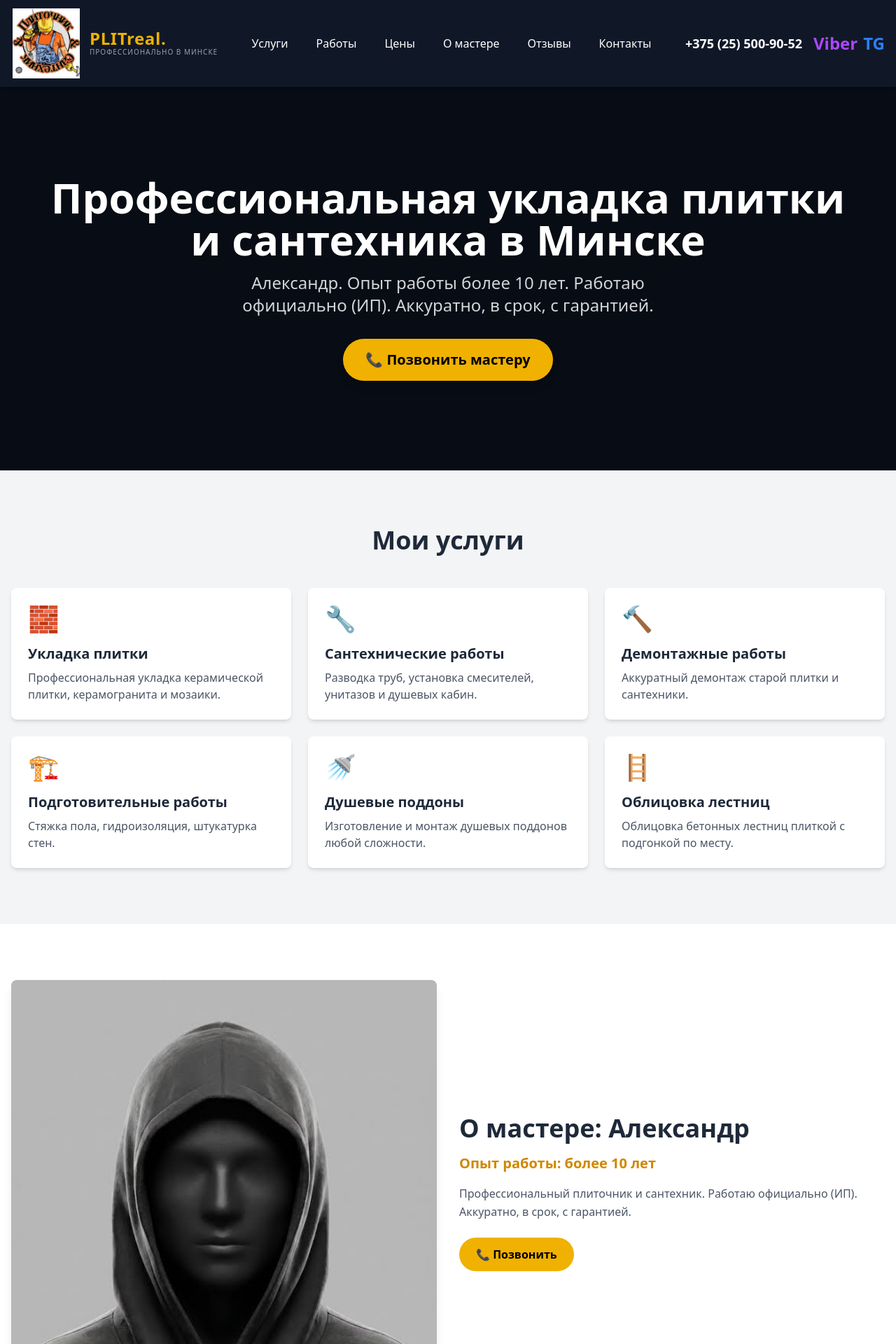
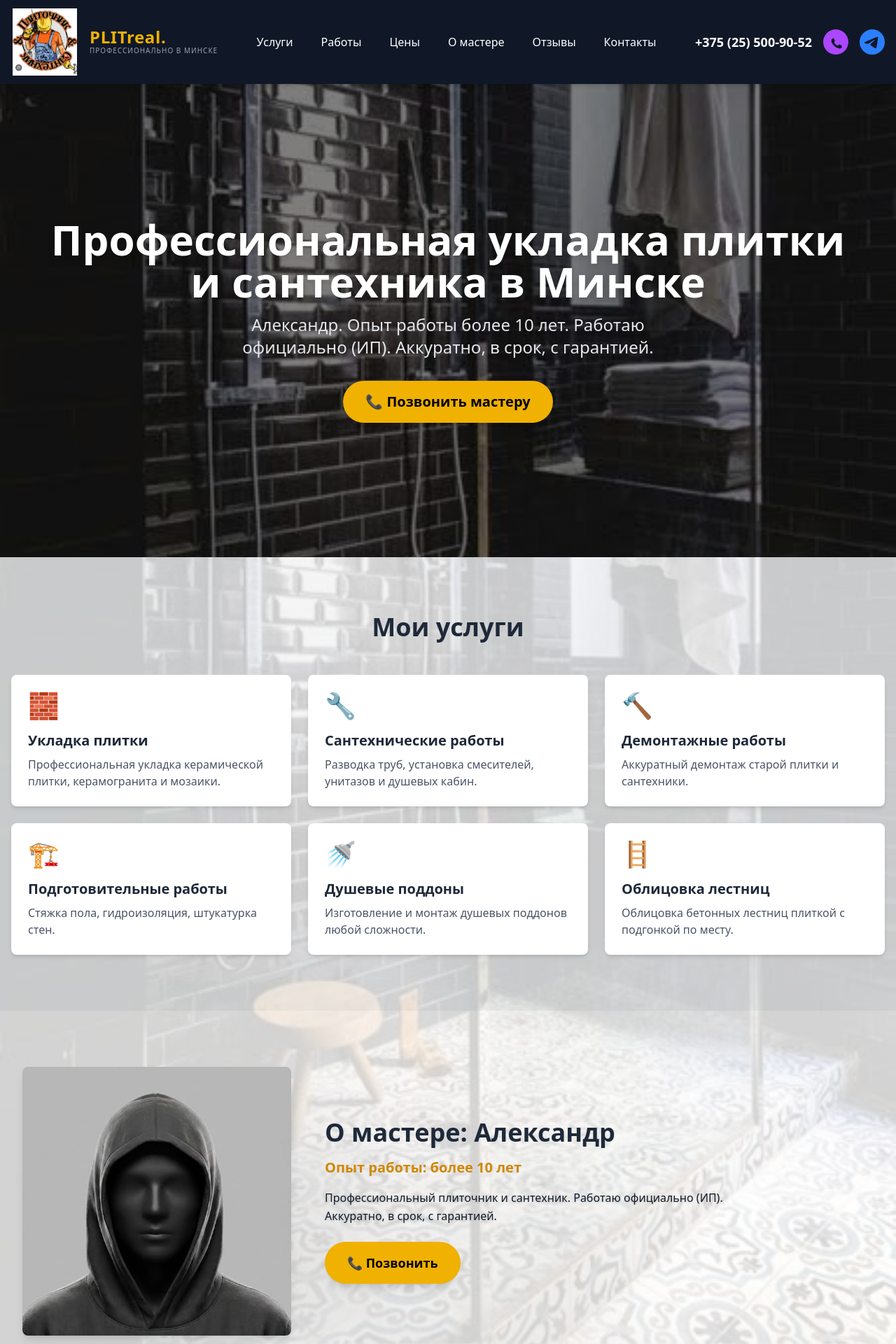
Before and after one commit to MagicKode/plit_real_front, an Angular app: page / in a window 1280 px wide. Shown: the top 1920 px of the page at 70% size. Built offline with nearby package versions, Linux system fonts and the light colour scheme.

Commit message:
designe refactoring

```diff
--- a/src/app/app.html
+++ b/src/app/app.html
@@ -1,3 +1,4 @@
+<div class="min-h-screen bg-cover bg-center bg-fixed" style="background-image: url('/background/background.jpeg');">
 <app-header></app-header>
 <app-hero></app-hero>
 <app-services id="services"></app-services>
@@ -12,3 +13,4 @@
 <app-reviews id="reviews"></app-reviews>
 <app-contacts id="contacts"></app-contacts>
 <router-outlet></router-outlet>
+</div>
--- a/src/app/components/about/about.html
+++ b/src/app/components/about/about.html
@@ -1,9 +1,9 @@
-<section class="py-20 bg-white">
+<section class="py-20 bg-white/80">
   <div class="container mx-auto px-4 flex flex-col md:flex-row items-center gap-8">
 
     <!-- Фото мастера -->
-    <div class="w-full md:w-1/2">
-      <img src="master.jpeg" alt="Мастер Александр" class="w-full h-auto rounded-lg shadow-lg object-cover">
+    <div class="w-full md:w-1/3 flex justify-center">
+      <img src="master.jpeg" alt="Мастер Александр" class="w-full max-w-xs md:max-w-sm h-auto rounded-lg shadow-lg object-cover">
     </div>
 
     <!-- Текст -->
@@ -14,10 +14,10 @@
       <p class="text-xl text-yellow-600 font-semibold mb-4">
         Опыт работы: {{ experience }}
       </p>
-      <p class="text-gray-600 mb-6 leading-relaxed">
+      <p class="text-gray-900 font-medium mb-6 leading-relaxed drop-shadow-sm">
         {{ description }}
       </p>
-      <a href="tel:+375255009052" class="inline-block bg-yellow-500 hover:bg-yellow-600 text-black font-bold px-6 py-3 rounded-full transition">
+      <a href="tel:+375255009052" class="inline-block bg-yellow-500 hover:bg-yellow-600 text-black font-bold text-lg px-8 py-4 rounded-full transition shadow-lg transform hover:scale-105">
         📞 Позвонить
       </a>
     </div>
--- a/src/app/components/contacts/contacts.html
+++ b/src/app/components/contacts/contacts.html
@@ -1,4 +1,4 @@
-<section class="py-20 bg-gray-900 text-white">
+<section class="py-20 bg-gray-900/90 text-white">
   <div class="container mx-auto px-4 text-center">
     <h2 class="text-3xl md:text-4xl font-bold mb-8">Свяжитесь со мной</h2>
 
--- a/src/app/components/header/header.html
+++ b/src/app/components/header/header.html
@@ -2,8 +2,8 @@
   <div class="container mx-auto px-4 py-3 flex justify-between items-center">
 
     <!-- Логотип + Название -->
-    <div class="flex items-center gap-3 shrink-0">
-      <img src="logo/logo.png" alt="PLITreal логотип" class="h-25 w-25 object-contain">
+    <div class="flex items-center gap-4 shrink-0">
+      <img src="logo/logo.png" alt="PLITreal логотип" class="h-24 w-24 object-contain">
       <div class="flex flex-col">
         <span class="text-2xl font-bold text-yellow-500 leading-none tracking-wide">PLITreal.</span>
         <span class="text-[10px] text-gray-400 hidden lg:inline uppercase tracking-widest">профессионально в Минске</span>
@@ -20,16 +20,27 @@
       <button (click)="scrollTo('contacts')" class="hover:text-yellow-500 transition">Контакты</button>
     </nav>
 
-    <!-- Контакты -->
-    <div class="flex items-center gap-2 lg:gap-4 shrink-0">
+    <!-- Контакты (телефон + иконки) -->
+    <div class="hidden sm:flex items-center gap-4 shrink-0">
       <a href="tel:+375255009052" class="text-sm lg:text-lg font-semibold hover:text-yellow-500 transition whitespace-nowrap">
         +375 (25) 500-90-52
       </a>
-      <div class="hidden sm:flex gap-2">
-        <a href="viber://chat?number=%2B375255009052" class="text-purple-500 hover:text-purple-400 text-xl lg:text-2xl font-bold">Viber</a>
-        <a href="https://t.me/ваш_ник" class="text-blue-500 hover:text-blue-400 text-xl lg:text-2xl font-bold">TG</a>
+
+      <div class="flex items-center gap-4">
+        <!-- Viber -->
+        <a href="viber://chat?number=%2B375255009052" class="text-purple-500 hover:text-purple-400 transition" title="Viber">
+          <svg class="w-9 h-9" fill="currentColor" viewBox="0 0 24 24" xmlns="http://www.w3.org/2000/svg">
+            <path d="M11.983 0C5.368 0 0 5.368 0 11.983c0 6.616 5.368 11.983 11.983 11.983 6.616 0 11.983-5.367 11.983-11.983C23.966 5.368 18.599 0 11.983 0zm5.906 16.93c-.21.56-.84 1.04-1.58 1.19-.46.1-1.02.14-3.14-.7-2.58-1.02-4.25-3.63-4.38-3.8-.13-.17-1.05-1.4-1.05-2.67 0-1.27.66-1.89.89-2.15.23-.26.5-.33.67-.33.17 0 .34 0 .49.01.16.01.37-.06.58.44.21.5.72 1.76.78 1.89.06.13.1.28.02.45-.08.17-.12.27-.24.41-.12.14-.25.31-.36.41-.12.12-.24.25-.1.49.14.24.62 1.02 1.33 1.65.91.81 1.68 1.06 1.92 1.18.24.12.38.1.52-.06.14-.16.6-.7.76-.94.16-.24.32-.2.54-.12.22.08 1.4.66 1.64.78.24.12.4.18.46.28.06.1.06.58-.15 1.14z"/>
+          </svg>
+        </a>
+
+        <!-- Telegram -->
+        <a href="https://t.me/ваш_ник" class="text-blue-500 hover:text-blue-400 transition" title="Telegram">
+          <svg class="w-9 h-9" fill="currentColor" viewBox="0 0 24 24" xmlns="http://www.w3.org/2000/svg">
+            <path d="M11.944 0A12 12 0 0 0 0 12a12 12 0 0 0 12 12 12 12 0 0 0 12-12A12 12 0 0 0 12 0a12 12 0 0 0-.056 0zm4.962 7.224c.1-.002.321.023.465.14a.506.506 0 0 1 .171.325c.016.093.036.306.02.472-.18 1.898-.962 6.502-1.36 8.627-.168.9-.499 1.201-.82 1.23-.696.065-1.225-.46-1.9-.902-1.056-.693-1.653-1.124-2.678-1.8-1.185-.78-.417-1.21.258-1.91.177-.184 3.247-2.977 3.307-3.23.007-.032.014-.15-.056-.212s-.174-.041-.249-.024c-.106.024-1.793 1.14-5.061 3.345-.48.33-.913.49-1.302.48-.428-.008-1.252-.241-1.865-.44-.752-.245-1.349-.374-1.297-.789.027-.216.325-.437.893-.663 3.498-1.524 5.83-2.529 6.998-3.014 3.332-1.386 4.025-1.627 4.476-1.635z"/>
+          </svg>
+        </a>
       </div>
     </div>
-
   </div>
 </header>
--- a/src/app/components/hero/hero.html
+++ b/src/app/components/hero/hero.html
@@ -1,15 +1,15 @@
-<section class="relative bg-gray-900 text-white">
-  <!-- Затемнение фона -->
-  <div class="absolute inset-0 bg-black opacity-50"></div>
+<section
+  class="relative bg-cover bg-center bg-fixed text-white"
+  style="background-image: linear-gradient(rgba(0,0,0,0.5), rgba(0,0,0,0.5)), url('/background/background.jpeg');">
 
-  <div class="relative container mx-auto px-4 py-24 md:py-32 flex flex-col items-center text-center">
-    <h1 class="text-4xl md:text-6xl font-bold mb-4">
+  <div class="container mx-auto px-4 py-32 md:py-48 flex flex-col items-center text-center">
+    <h1 class="text-4xl md:text-6xl font-bold mb-4 drop-shadow-lg">
       Профессиональная укладка плитки <br class="hidden md:block"> и сантехника в Минске
     </h1>
-    <p class="text-xl md:text-2xl text-gray-300 mb-8 max-w-2xl">
+    <p class="text-xl md:text-2xl text-gray-200 mb-8 max-w-2xl drop-shadow-md">
       Александр. Опыт работы более 10 лет. Работаю официально (ИП). Аккуратно, в срок, с гарантией.
     </p>
-    <a href="tel:+375255009052" class="bg-yellow-500 hover:bg-yellow-600 text-black font-bold text-xl px-8 py-4 rounded-full transition shadow-lg">
+    <a href="tel:+375255009052" class="bg-yellow-500 hover:bg-yellow-600 text-black font-bold text-xl px-8 py-4 rounded-full transition shadow-lg transform hover:scale-105">
       📞 Позвонить мастеру
     </a>
   </div>
--- a/src/app/components/hero/hero.ts
+++ b/src/app/components/hero/hero.ts
@@ -8,5 +8,4 @@ import { Component } from '@angular/core';
   styleUrl: './hero.css',
 })
 export class HeroComponent {
-  // Пока пусто, но здесь можно хранить данные
 }
--- a/src/app/components/portfolio/portfolio.html
+++ b/src/app/components/portfolio/portfolio.html
@@ -1,4 +1,4 @@
-<section class="py-20 bg-white">
+<section class="py-20 bg-white/80">
   <div class="container mx-auto px-4">
     <h2 class="text-3xl md:text-4xl font-bold text-center mb-12 text-gray-800">
       Мои работы
--- a/src/app/components/prices/prices.html
+++ b/src/app/components/prices/prices.html
@@ -1,4 +1,4 @@
-<section class="py-20 bg-white">
+<section class="py-20 bg-white/80">
   <div class="container mx-auto px-4">
     <h2 class="text-3xl md:text-4xl font-bold text-center mb-12 text-gray-800">
       Расценки на услуги
--- a/src/app/components/reviews/reviews.html
+++ b/src/app/components/reviews/reviews.html
@@ -1,4 +1,4 @@
-<section class="py-20 bg-gray-100 border-t border-gray-200">
+<section class="py-20 bg-gray-100/80 border-t border-gray-200">
   <div class="container mx-auto px-4 max-w-4xl">
     <h2 class="text-3xl md:text-4xl font-bold text-center mb-12 text-gray-800">
       Отзывы клиентов
--- a/src/app/components/services/services.html
+++ b/src/app/components/services/services.html
@@ -1,4 +1,4 @@
-<section class="py-20 bg-gray-100">
+<section class="py-20 bg-gray-100/80">
   <div class="container mx-auto px-4">
     <h2 class="text-3xl md:text-4xl font-bold text-center mb-12 text-gray-800">
       Мои услуги
```
Also changed, not shown: public/background/background.jpeg (added).
